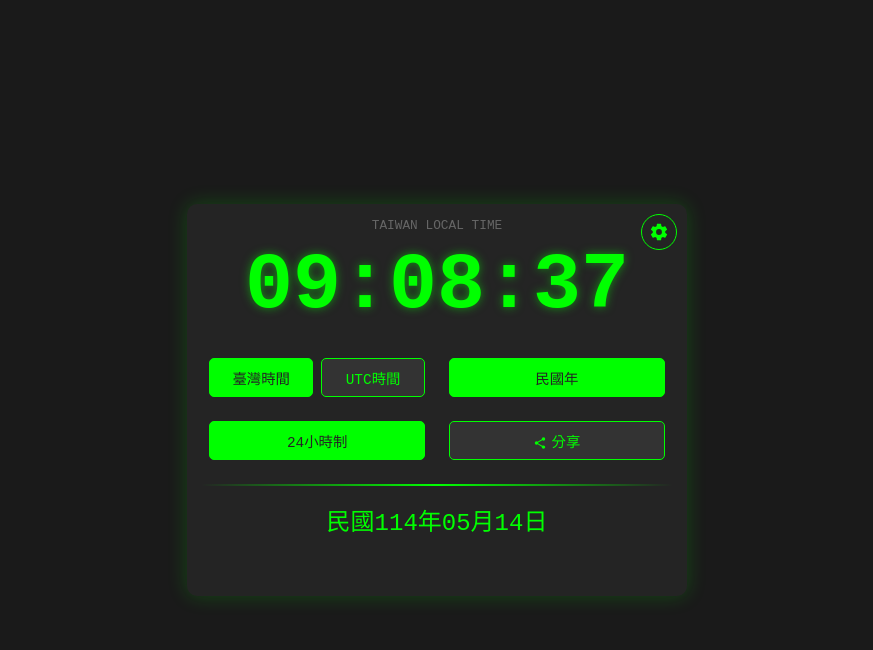
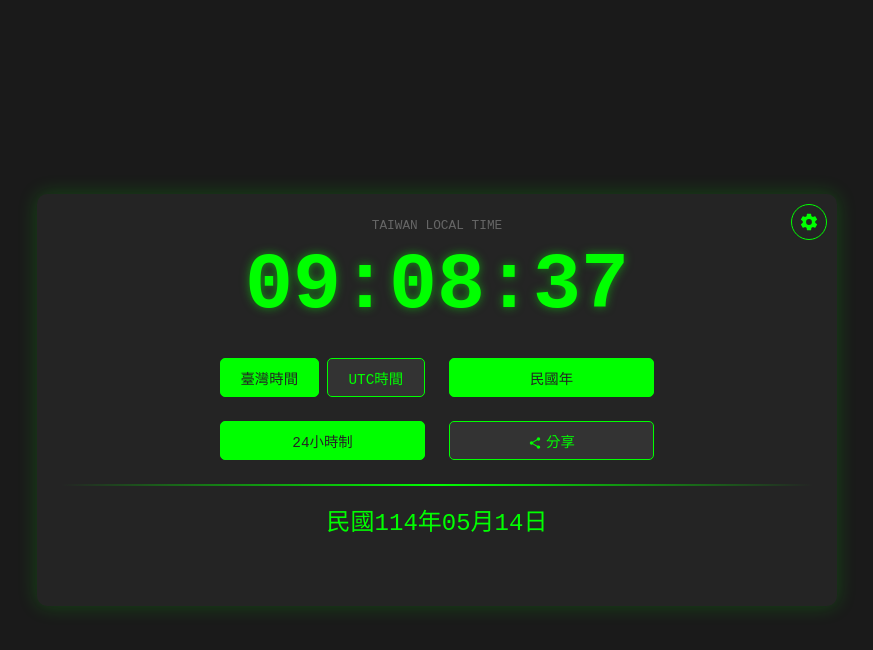
Before and after one commit to MouchiLab/TechClock, a plain HTML site: page index.html in a window 1280 px wide. Both pictures are taken after a click on the button "切換控制模式". Shown: the whole page, without its empty margins (203-1076 px from the left). Drawn offline with Linux system fonts and the light colour scheme.

Commit message:
Update style.css
修正跑板問題

```diff
--- a/styles/style.css
+++ b/styles/style.css
@@ -27,12 +27,12 @@ body {
 
 .clock-container {
     background-color: var(--container-bg);
-    padding: 0.89rem;
+    padding: 1.5rem;
     border-radius: 10px;
     box-shadow: 0 0 20px rgba(0, 255, 0, 0.2);
     text-align: center;
     width: 100%;
-    max-width: 500px;
+    max-width: 800px;
     position: relative;
 }
 
@@ -111,10 +111,11 @@ body {
     display: flex;
     justify-content: center;
     gap: 0.5rem;
-    margin: 1rem 0;
+    margin: 1rem auto;
     opacity: 1;
     transition: opacity 0.3s ease;
     flex-wrap: wrap;
+    max-width: 450px;
 }
 
 .controls.hidden {
```
